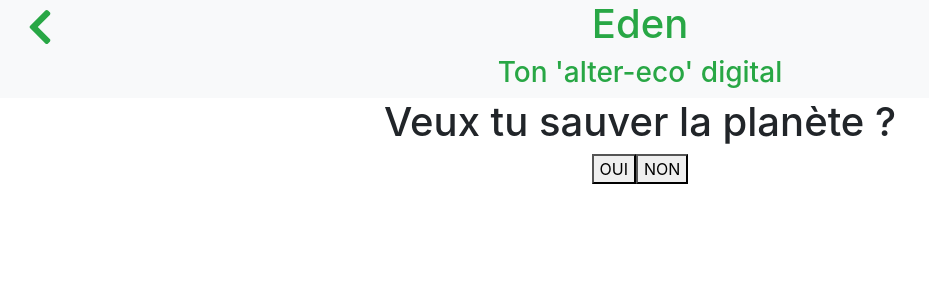
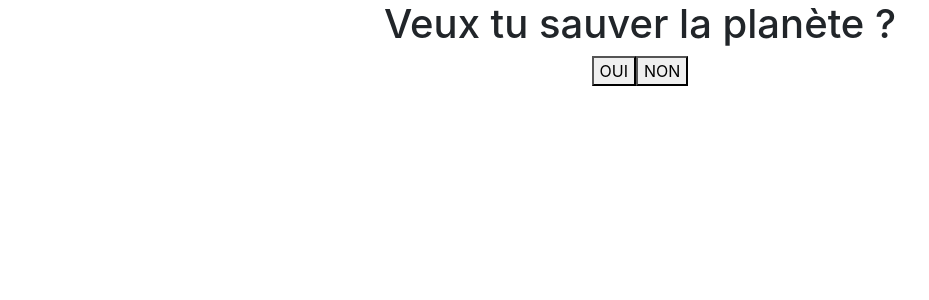
Before and after one commit to PhilippElsaesser/Hackathon-ecolocool, a React (Create React App) app in the folder eden/: page / in a window 1280 px wide. Shown: the top 300 px of the page, without its empty margins (0-929 px from the left). Built offline with nearby package versions, Linux system fonts and the light colour scheme.

Commit message:
remove header from homepage

```diff
--- a/eden/src/Components/HomePage.jsx
+++ b/eden/src/Components/HomePage.jsx
@@ -7,7 +7,7 @@ class HomePage extends Component {
     render() {
         return (
             <div>
-                <Heading />
+
                 <h1>Veux tu sauver la planète ?</h1>
                 <ButtonYesNo />
             </div>
```
